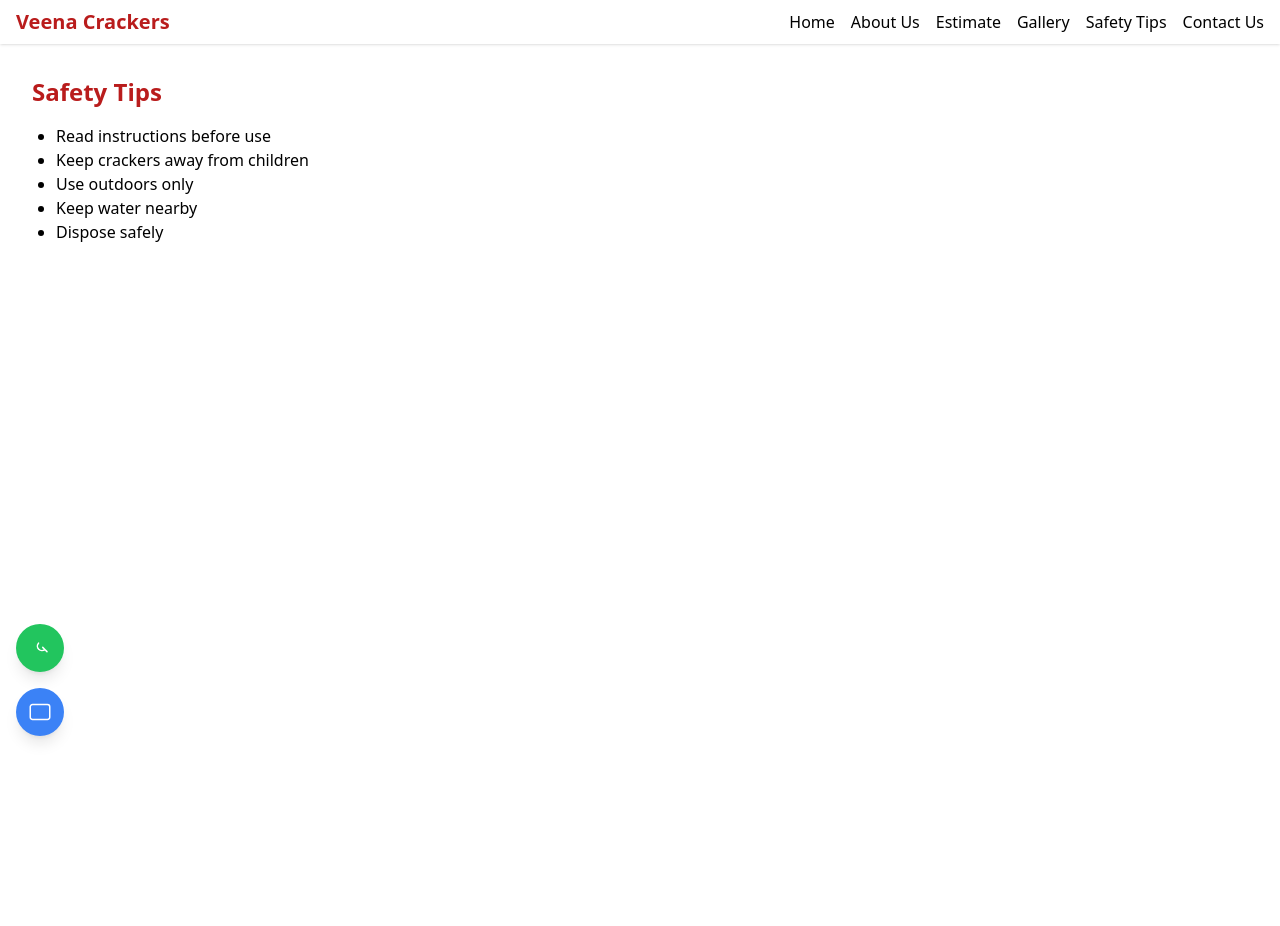
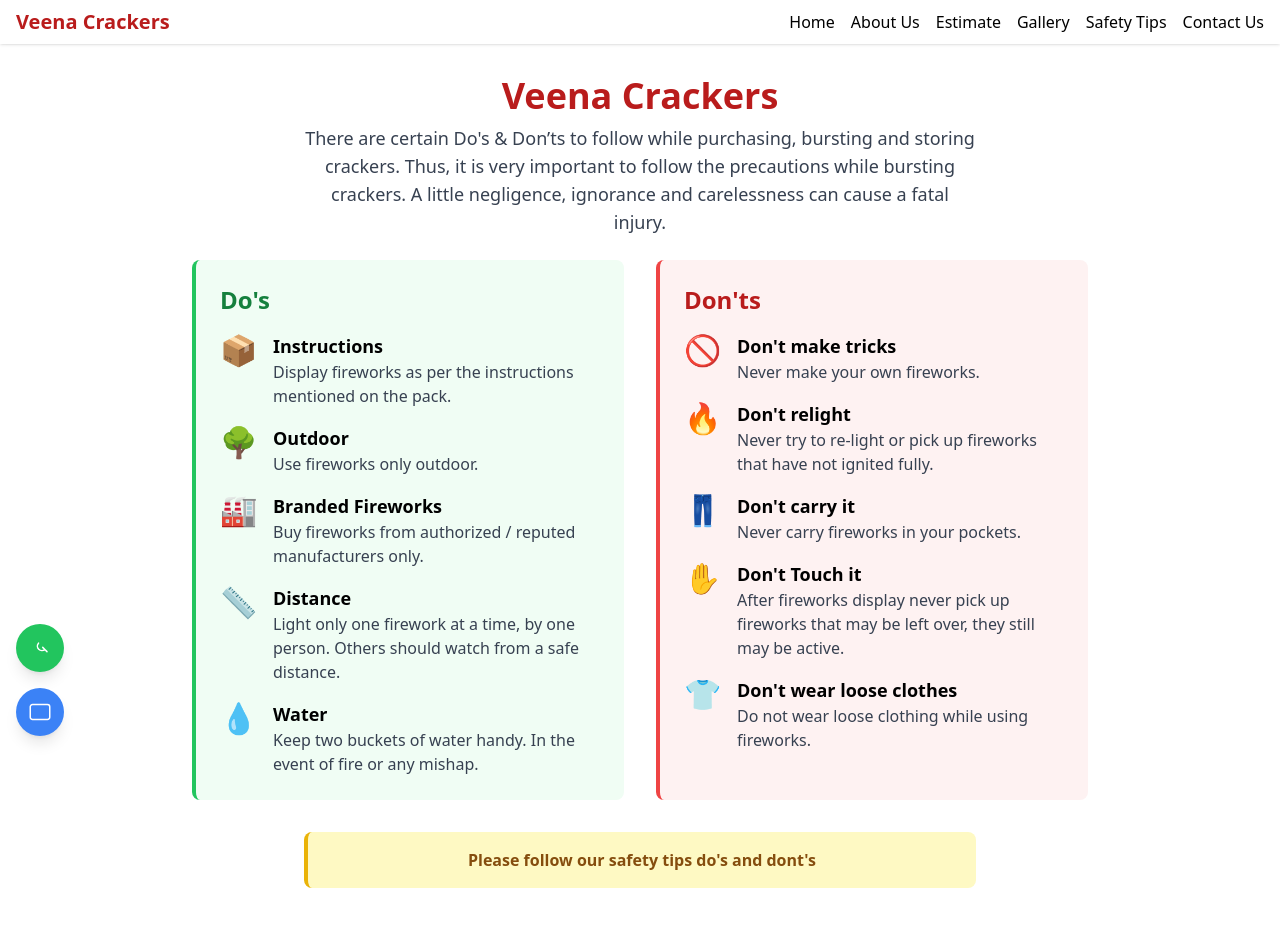
Before and after one commit to boopathi-raja06/vcrackers, a React (Vite) app: page /safety in a window 1280 px wide. Shown: the top 926 px of the page. Before the commit the page ends 800 px from the top, so only its background shows below. Built offline with nearby package versions, Linux system fonts and the light colour scheme.

Commit message:
safety tips added

```diff
--- a/src/App.jsx
+++ b/src/App.jsx
@@ -4,6 +4,7 @@
 import AboutUs from './pages/AboutUs';
 import Contact from './pages/Contact';
 import Gallery from './pages/Gallery';
+import Safety from './pages/Safety';
 import Order from './pages/Order';
 
 import AdminLogin from './pages/AdminLogin';
@@ -23,7 +24,7 @@
         <Route path="/contact" element={<Contact />} />
         <Route path="/gallery" element={<Gallery />} />
         <Route path="/order" element={<Order />} />
-        <Route path="/safety" element={<div className='p-8'><h1 className='text-2xl font-bold text-red-700 mb-4'>Safety Tips</h1><ul className='list-disc pl-6'><li>Read instructions before use</li><li>Keep crackers away from children</li><li>Use outdoors only</li><li>Keep water nearby</li><li>Dispose safely</li></ul></div>} />
+  <Route path="/safety" element={<Safety />} />
         <Route path="/admin" element={<AdminLogin />} />
         <Route path="/admin/dashboard/*" element={<AdminDashboard />} />
     {/* Redirect old admin routes to dashboard */}
--- /dev/null
+++ b/src/pages/Safety.jsx
@@ -0,0 +1,61 @@
+import React from 'react';
+
+const dos = [
+  { title: 'Instructions', desc: 'Display fireworks as per the instructions mentioned on the pack.', icon: '📦' },
+  { title: 'Outdoor', desc: 'Use fireworks only outdoor.', icon: '🌳' },
+  { title: 'Branded Fireworks', desc: 'Buy fireworks from authorized / reputed manufacturers only.', icon: '🏭' },
+  { title: 'Distance', desc: 'Light only one firework at a time, by one person. Others should watch from a safe distance.', icon: '📏' },
+  { title: 'Water', desc: 'Keep two buckets of water handy. In the event of fire or any mishap.', icon: '💧' },
+];
+
+const donts = [
+  { title: "Don't make tricks", desc: 'Never make your own fireworks.', icon: '🚫' },
+  { title: "Don't relight", desc: 'Never try to re-light or pick up fireworks that have not ignited fully.', icon: '🔥' },
+  { title: "Don't carry it", desc: 'Never carry fireworks in your pockets.', icon: '👖' },
+  { title: "Don't Touch it", desc: 'After fireworks display never pick up fireworks that may be left over, they still may be active.', icon: '✋' },
+  { title: "Don't wear loose clothes", desc: 'Do not wear loose clothing while using fireworks.', icon: '👕' },
+];
+
+const Safety = () => (
+  <div className="flex flex-col items-center px-4 py-8 bg-white min-h-screen">
+    <h1 className="text-4xl font-bold text-red-700 mb-2">Veena Crackers</h1>
+    <p className="text-lg text-gray-700 mb-6 max-w-2xl text-center">
+      There are certain Do's & Don’ts to follow while purchasing, bursting and storing crackers. Thus, it is very important to follow the precautions while bursting crackers. A little negligence, ignorance and carelessness can cause a fatal injury.
+    </p>
+    <div className="grid grid-cols-1 md:grid-cols-2 gap-8 w-full max-w-4xl mb-8">
+      <div className="bg-green-50 border-l-4 border-green-500 rounded-lg p-6">
+        <h2 className="text-2xl font-bold text-green-700 mb-4">Do's</h2>
+        <ul className="space-y-4">
+          {dos.map((item) => (
+            <li key={item.title} className="flex items-start gap-4">
+              <span className="text-3xl">{item.icon}</span>
+              <div>
+                <span className="font-bold text-lg">{item.title}</span>
+                <p className="text-gray-700">{item.desc}</p>
+              </div>
+            </li>
+          ))}
+        </ul>
+      </div>
+      <div className="bg-red-50 border-l-4 border-red-500 rounded-lg p-6">
+        <h2 className="text-2xl font-bold text-red-700 mb-4">Don'ts</h2>
+        <ul className="space-y-4">
+          {donts.map((item) => (
+            <li key={item.title} className="flex items-start gap-4">
+              <span className="text-3xl">{item.icon}</span>
+              <div>
+                <span className="font-bold text-lg">{item.title}</span>
+                <p className="text-gray-700">{item.desc}</p>
+              </div>
+            </li>
+          ))}
+        </ul>
+      </div>
+    </div>
+    <div className="bg-yellow-100 border-l-4 border-yellow-500 p-4 mb-6 w-full max-w-2xl text-center text-yellow-800 font-semibold rounded-lg">
+      Please follow our safety tips do's and dont's
+    </div>
+  </div>
+);
+
+export default Safety;
```
